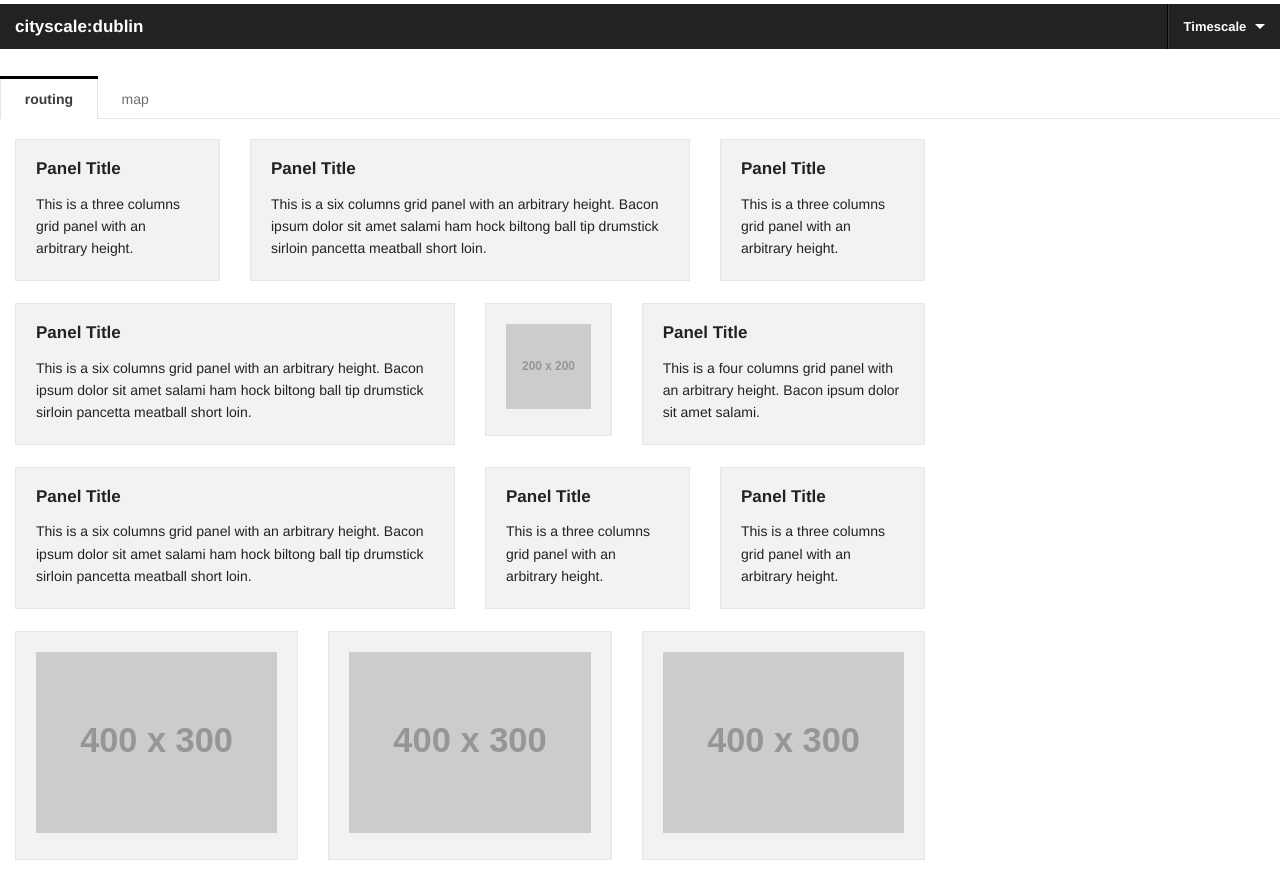
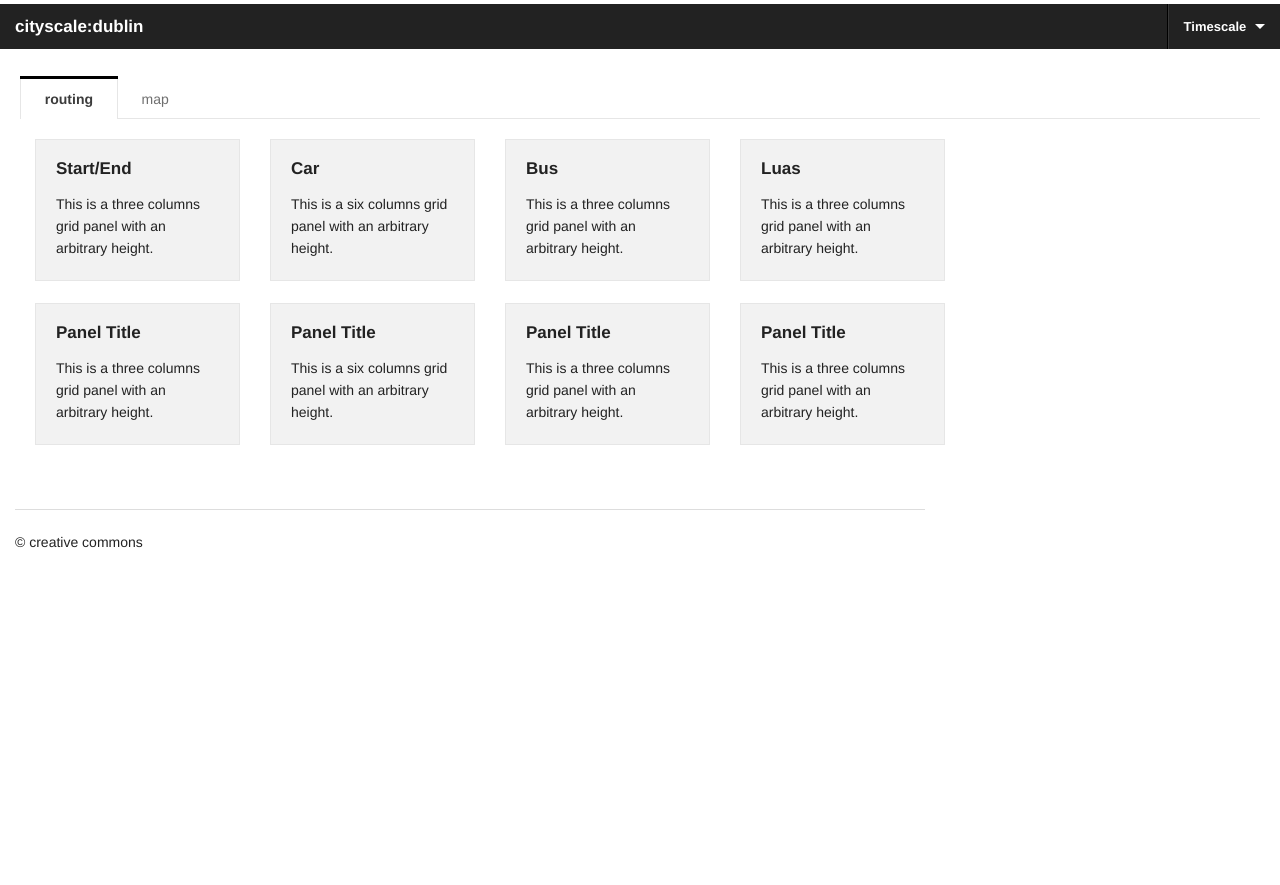
Before and after one commit to djq/ncg_cityscale, a plain HTML site: page website/index.html in a window 1280 px wide. Shown: the top 885 px of the page. After the commit the page ends 800 px from the top, so only its background shows below. Drawn offline with nearby package versions, Linux system fonts and the light colour scheme; some packages are replaced by stand-ins of ours; placeholder pictures from the web are drawn by us.

Commit message:
added previous code

```diff
--- a/website/index.html
+++ b/website/index.html
@@ -25,6 +25,37 @@
   <link rel="stylesheet" href="stylesheets/app.css">
 
   <script src="javascripts/modernizr.foundation.js"></script>
+
+
+    <!-- ########################## LIBRARIES ########################## -->
+    <script src="https://maps.googleapis.com/maps/api/js?sensor=false"></script><!-- google: basemap-->
+    <script src="http://ajax.googleapis.com/ajax/libs/jquery/1.8.2/jquery.min.js"></script>
+    <script type="text/javascript" src="lib/raphael.js"></script>          <!-- Raphael  -->
+    <script type="text/javascript" src="lib/highcharts.js"></script>       <!-- highcharts  -->
+    <script type="text/javascript" src="lib/OpenLayers.debug.js"></script> <!-- OpenLayers  -->
+    <script type="text/javascript" src="lib/proj4js-combined.js"></script> <!-- proj4  -->
+    <script type="text/javascript" src="lib/spin.js"></script>             <!-- spin: http://fgnass.github.com/spin.js/ -->
+    <script type="text/javascript" src="lib/stamen.js"></script>           <!-- stamen maps -->
+    <script type="text/javascript" src="lib/simple-slider.js"></script>    <!-- slider -->
+
+    <!-- ########################## General Scripts ########################## -->
+    <script type="text/javascript" src="js/openlayersSettings.js"></script>       <!-- Openlayers styles  -->
+    <script type="text/javascript" src="js/routing_createMap.js"></script>        <!-- Make map controls  -->
+    <script type="text/javascript" src="js/routing_mapControls.js"></script>      <!-- Make map controls  -->
+    <script type="text/javascript" src="js/routing_makeInterface.js"></script>    <!-- Make raphael interface  -->
+
+    <!-- ########################## NCG Visualization ########################## -->
+    <script type="text/javascript" src="js/query.js"></script>          <!-- prepare and run queries  -->
+    <script type="text/javascript" src="js/generateReport.js"></script> <!-- report generation -->
+    <script type="text/javascript" src="js/animate.js"></script>        <!-- make dynamic -->
+
+    <!-- ########################## CSS STYLE ########################## -->
+    <link rel="stylesheet" href="css/routing.css" type="text/css">
+    <link rel="stylesheet" href="css/simple-slider.css" type="text/css">
+    <link rel="stylesheet" href="css/simple-slider-volume.css" type="text/css">
+    <link rel="icon" type="image/ico" href="favicon.ico" >
+
+
 </head>
 <body>
 
@@ -66,7 +97,7 @@
   <!-- Main Grid Section -->
 
 
-
+    <div id="wrapper" style="margin:20px;">
 
     <dl class="tabs">
       <dd class="active"><a href="#simple1">routing</a></dd>
@@ -78,19 +109,25 @@
 
         <div class="three columns">
           <div class="panel">
-        <h5>Panel Title</h5>
+            <h5>Start/End</h5>
             <p>This is a three columns grid panel with an arbitrary height.</p>
-      </div>
-    </div>
-    <div class="six columns">
-      <div class="panel">
-        <h5>Panel Title</h5>
-        <p>This is a six columns grid panel with an arbitrary height. Bacon ipsum dolor sit amet salami ham hock biltong ball tip drumstick sirloin pancetta meatball short loin.</p>
           </div>
         </div>
         <div class="three columns">
           <div class="panel">
-        <h5>Panel Title</h5>
+            <h5>Car</h5>
+            <p>This is a six columns grid panel with an arbitrary height.</p>
+          </div>
+        </div>
+        <div class="three columns">
+          <div class="panel">
+            <h5>Bus</h5>
+            <p>This is a three columns grid panel with an arbitrary height.</p>
+          </div>
+        </div>
+        <div class="three columns">
+          <div class="panel">
+            <h5>Luas</h5>
             <p>This is a three columns grid panel with an arbitrary height.</p>
           </div>
         </div>
@@ -101,35 +138,16 @@
 
       <div class="row">
 
-    <div class="six columns">
+       <div class="three columns">
           <div class="panel">
             <h5>Panel Title</h5>
-        <p>This is a six columns grid panel with an arbitrary height. Bacon ipsum dolor sit amet salami ham hock biltong ball tip drumstick sirloin pancetta meatball short loin.</p>
+            <p>This is a three columns grid panel with an arbitrary height.</p>
           </div>
         </div>
-    <div class="two columns">
-      <div class="panel">
-        <p>
-          <img src="http://placehold.it/200x200" />
-        </p>
-      </div>
-    </div>
-    <div class="four columns">
+        <div class="three columns">
           <div class="panel">
             <h5>Panel Title</h5>
-        <p>This is a four columns grid panel with an arbitrary height. Bacon ipsum dolor sit amet salami.</p>
-      </div>
-    </div>
-
-  </div>
-
-
-    <div class="row">
-
-    <div class="six columns">
-      <div class="panel">
-        <h5>Panel Title</h5>
-        <p>This is a six columns grid panel with an arbitrary height. Bacon ipsum dolor sit amet salami ham hock biltong ball tip drumstick sirloin pancetta meatball short loin.</p>
+            <p>This is a six columns grid panel with an arbitrary height.</p>
           </div>
         </div>
         <div class="three columns">
@@ -145,45 +163,17 @@
           </div>
         </div>
 
-  </div>
+      </div>     <!-- End Grid Section -->
 
 
-  <div class="row">
-
-    <div class="four columns">
-      <div class="panel">
-        <p>
-          <img src="http://placehold.it/400x300" />
-        </p>
-      </div>
-    </div>
-    <div class="four columns">
-      <div class="panel">
-        <p>
-          <img src="http://placehold.it/400x300" />
-        </p>
-      </div>
-    </div>
-    <div class="four columns">
-      <div class="panel">
-        <p>
-          <img src="http://placehold.it/400x300" />
-        </p>
-      </div>
-    </div>
-
-  </div>
-
-
-
-
-  <!-- End Grid Section -->
   </li>
-  <li id="simple2Tab">This is simple tab 2s content. Now you see it!</li>
+  <li id="simple2Tab">
+    <div id="basicMap"></div>
+  </li>
 </ul>
 
 
-
+</div> <!-- end wrapper -->
 
 
 
--- a/website/stylesheets/foundation.css
+++ b/website/stylesheets/foundation.css
@@ -216,7 +216,7 @@ form.custom .custom.disabled { background-color: #dddddd; }
 .lt-ie9 form.custom div.custom.dropdown a.selector { height: 30px; }
 
 /* The Grid ---------------------- */
-.row { width: 940px; max-width: 100%; min-width: 768px; margin: 0 auto; }
+.row { width: 940px; max-width: 100%; min-width: 260px; margin: 0 auto; } /*dq 768 */
 .row .row { width: auto; max-width: none; min-width: 0; margin: 0 -15px; }
 .row.collapse .column, .row.collapse .columns { padding: 0; }
 .row .row { width: auto; max-width: none; min-width: 0; margin: 0 -15px; }
```
Lines whose indentation alone changed are shown as unchanged.
